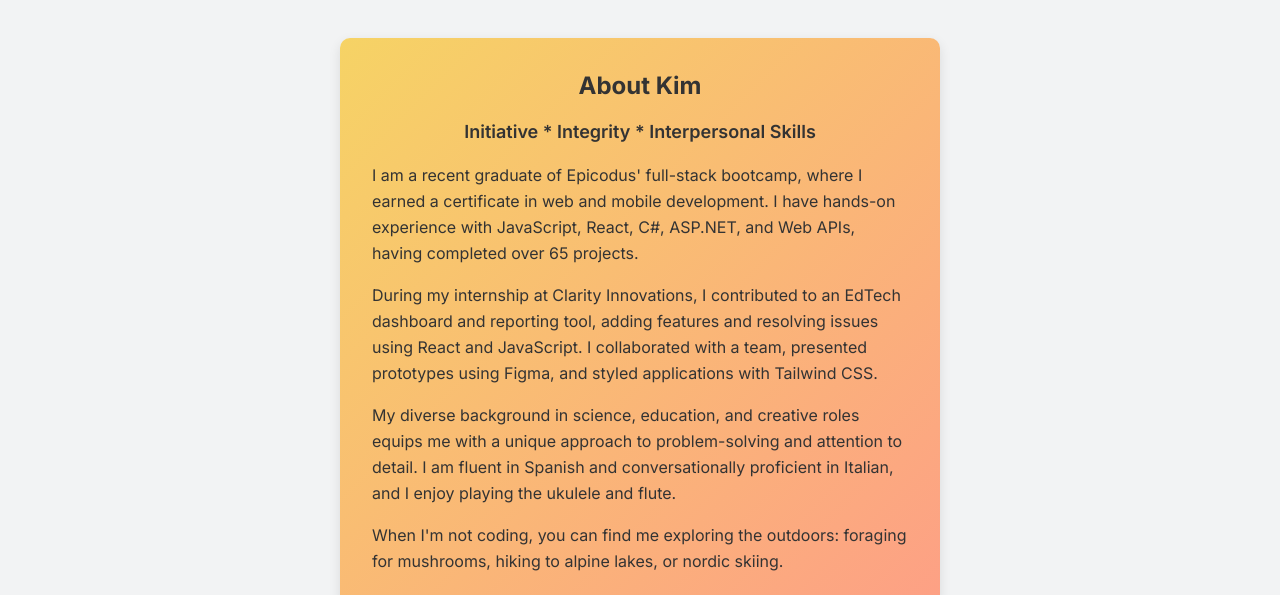
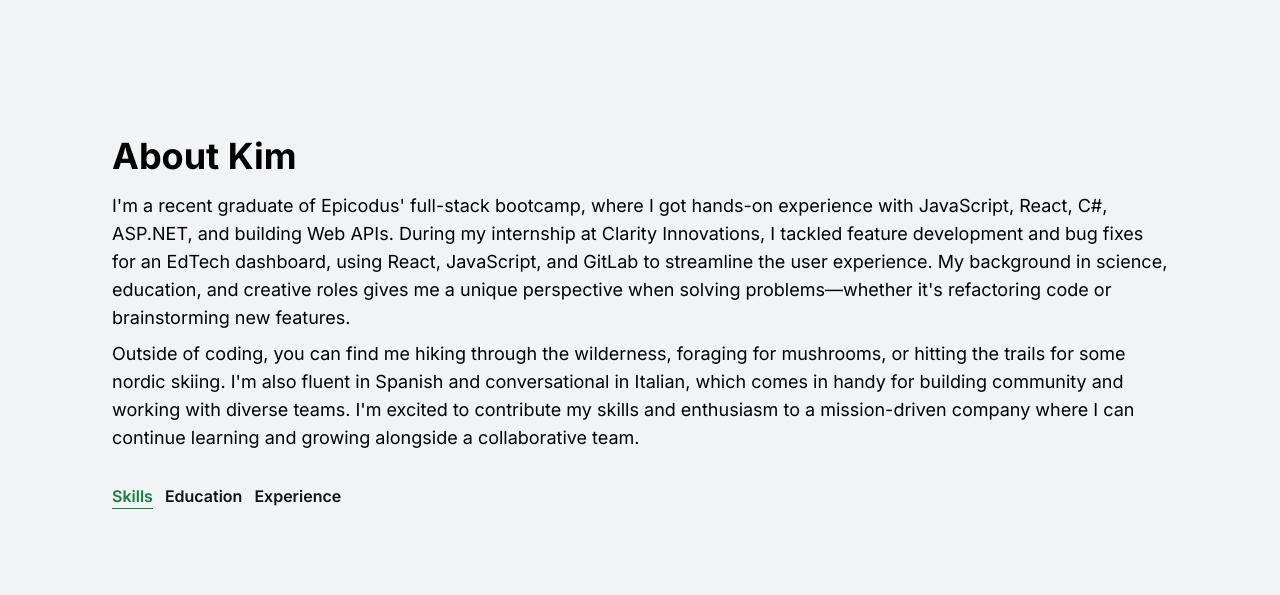
Before and after one commit to kimmykokonut/kimmykokonut.github.io, a Next.js app: page / in a window 1280 px wide. Shown: the part 740-1335 px from the top of the page. Built offline with nearby package versions, Linux system fonts and the light colour scheme.

Commit message:
update about styling, add tabs

```diff
--- a/app/about/page.tsx
+++ b/app/about/page.tsx
@@ -1,41 +1,39 @@
 "use client";
 
-import Card from "@/components/Card";
+import { useState, useTransition } from "react";
+import TabButton from "@/components/TabButton";
 
 export default function About() {
+  const [tab, setTab] = useState("skills");
+  const [isPending, startTransition] = useTransition();
+
+  const handleTabChange = (id: string) => {
+    startTransition(() => {
+      setTab(id);
+    });
+  };
+
   return (
     <section
-    id="about"
-    role="region"
-    aria-labelledby="about-heading"
-      className="section-offset flex justify-center items-center min-h-screen"
+      id="about"
+      role="region"
+      aria-labelledby="about-heading"
+      className="section-offset flex justify-center items-center min-h-screen dark:text-white"
     >
-      <Card
-        background="linear-gradient(135deg, #f6d365 0%, #fda085 100%)"
-        color="#333"
-        width="90%"
-        maxWidth="600px"
-        padding="2rem"
-        margin="5rem auto"
-        border="none"
-        borderRadius="10px"
-        boxShadow="0 4px 12px rgba(0, 0, 0, 0.1)"
-      >
-        <h2 className="text-center font-bold text-2xl mb-4">About Kim</h2>
-        <p className="text-lg font-semibold mb-4">Initiative * Integrity * Interpersonal Skills</p>
-        <p className="text-md leading-relaxed mb-4">
-          I am a recent graduate of Epicodus&#39; full-stack bootcamp, where I earned a certificate in web and mobile development. I have hands-on experience with JavaScript, React, C#, ASP.NET, and Web APIs, having completed over 65 projects.
+      <div className="border-slate-500 py-8 px-4 sm:py-16 xl:px-16">
+        <h2 className="text-4xl font-bold mb-4">About Kim</h2>
+        <p className="text-base lg:text-lg leading-relaxed mb-2">
+          I'm a recent graduate of Epicodus' full-stack bootcamp, where I got hands-on experience with JavaScript, React, C#, ASP.NET, and building Web APIs. During my internship at Clarity Innovations, I tackled feature development and bug fixes for an EdTech dashboard, using React, JavaScript, and GitLab to streamline the user experience. My background in science, education, and creative roles gives me a unique perspective when solving problems—whether it's refactoring code or brainstorming new features.
         </p>
-        <p className="text-md leading-relaxed mb-4">
-          During my internship at Clarity Innovations, I contributed to an EdTech dashboard and reporting tool, adding features and resolving issues using React and JavaScript. I collaborated with a team, presented prototypes using Figma, and styled applications with Tailwind CSS.
+        <p className="text-base lg:text-lg leading-relaxed mb-4">
+          Outside of coding, you can find me hiking through the wilderness, foraging for mushrooms, or hitting the trails for some nordic skiing. I'm also fluent in Spanish and conversational in Italian, which comes in handy for building community and working with diverse teams. I'm excited to contribute my skills and enthusiasm to a mission-driven company where I can continue learning and growing alongside a collaborative team.
         </p>
-        <p className="text-md leading-relaxed mb-4">
-          My diverse background in science, education, and creative roles equips me with a unique approach to problem-solving and attention to detail. I am fluent in Spanish and conversationally proficient in Italian, and I enjoy playing the ukulele and flute.
-        </p>
-        <p className="text-md leading-relaxed">
-          When I&#39;m not coding, you can find me exploring the outdoors: foraging for mushrooms, hiking to alpine lakes, or nordic skiing.
-        </p>
-          </Card>
-        </section>
-        );
+        <div className="flex flex-row mt-8">
+          <TabButton selectTab={() => handleTabChange("skills")} active={tab === "skills"}>{" "}Skills{" "}</TabButton>
+          <TabButton selectTab={() => handleTabChange("education")} active={tab === "education"}>{" "}Education{" "}</TabButton>
+          <TabButton selectTab={() => handleTabChange("experience")} active={tab === "experience"}>{" "}Experience{" "}</TabButton>
+        </div>
+      </div>
+    </section>
+  );
 }
--- a/app/projects/page.tsx
+++ b/app/projects/page.tsx
@@ -1,4 +1,16 @@
 import Card from "@/components/Card";
+import { ProjectProps } from "../interfaces";
+
+const projectList: ProjectProps[] = [
+  {
+    title: "Myco Matrix",
+    href: "https://myco.onrender.com/",
+    description: "Automated field trip registration and lottery",
+    tech: "React | Typescript | Python | Django | Material UI | PostgreSQL",
+    imageSrc: "./static/mycoList.png",
+  },
+  //Add projects here then map through in Projects component below to replace
+];
 
 const Projects = () => {
   return (
--- /dev/null
+++ b/components/TabButton.tsx
@@ -0,0 +1,14 @@
+const TabButton = ({ active, selectTab, children }) => {
+  //hover is active to show text color change
+  const buttonClasses = active ? 'text-green-700 dark:text-white border-b border-green-700' : 'text-[#121212] dark:text-[#ADB7BE]'
+
+  return (
+    <button onClick={selectTab}>
+      <p className={`mr-3 font-semibold hover:text-green-700 dark:hover:text-white ${buttonClasses}`}>
+        {children}
+      </p>
+    </button>
+  );
+};
+
+export default TabButton;
```
Also changed, not shown: app/interfaces.tsx (+8 -0 lines).
